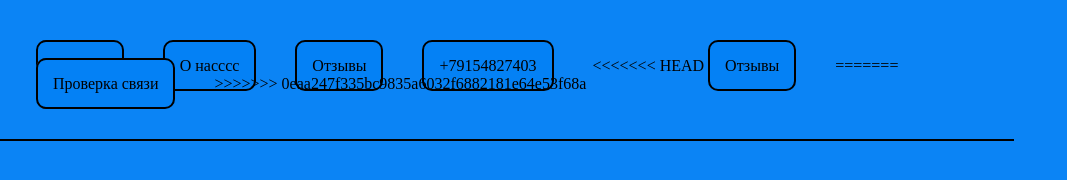
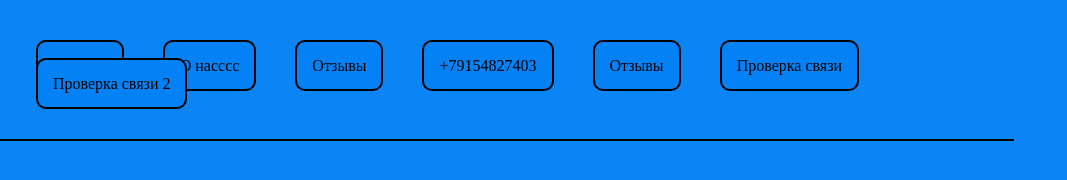
Before and after one commit to NNPCode/First-Project, a plain HTML site: page index.html in a window 1280 px wide. Shown: the full height of the page, 213-1280 px from the left. Drawn offline with Linux system fonts and the light colour scheme.

Commit message:
Проверка связи 2

```diff
--- a/index.html
+++ b/index.html
@@ -23,11 +23,9 @@
                         <li><a href="#">О наcccс</a></li>
                         <li><a href="#">Отзывы</a></li>
                         <li><a href="tel:+79154827403">+79154827403</a></li>
-<<<<<<< HEAD
                         <li><a href="#">Отзывы</a></li>
-=======
                         <li><a href="#">Проверка связи</a></li>
->>>>>>> 0eaa247f335bc9835a6032f6882181e64e53f68a
+                        <li><a href="#">Проверка связи 2</a></li>
                     </ul>
                 </div>
         </header>
```
